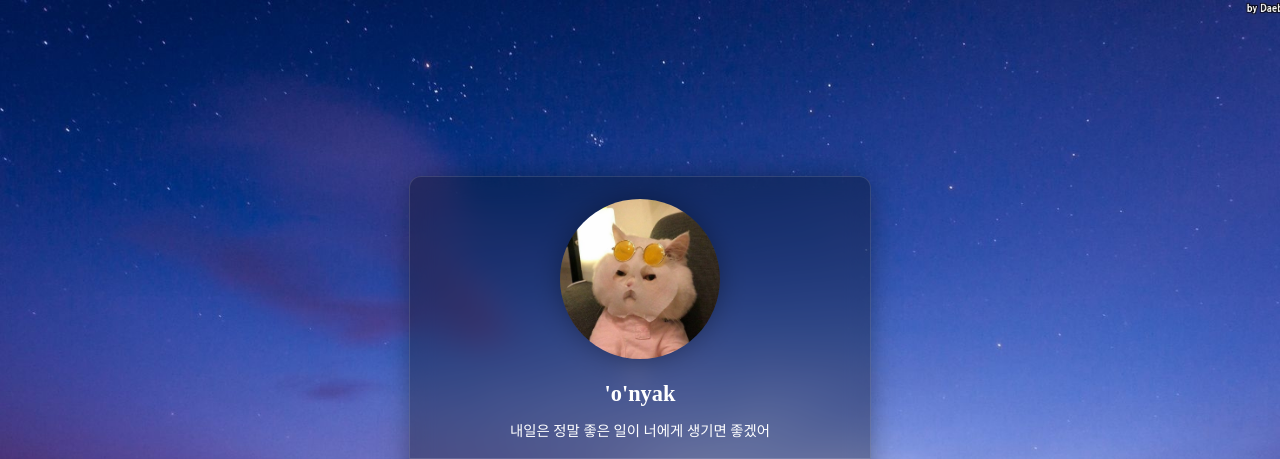
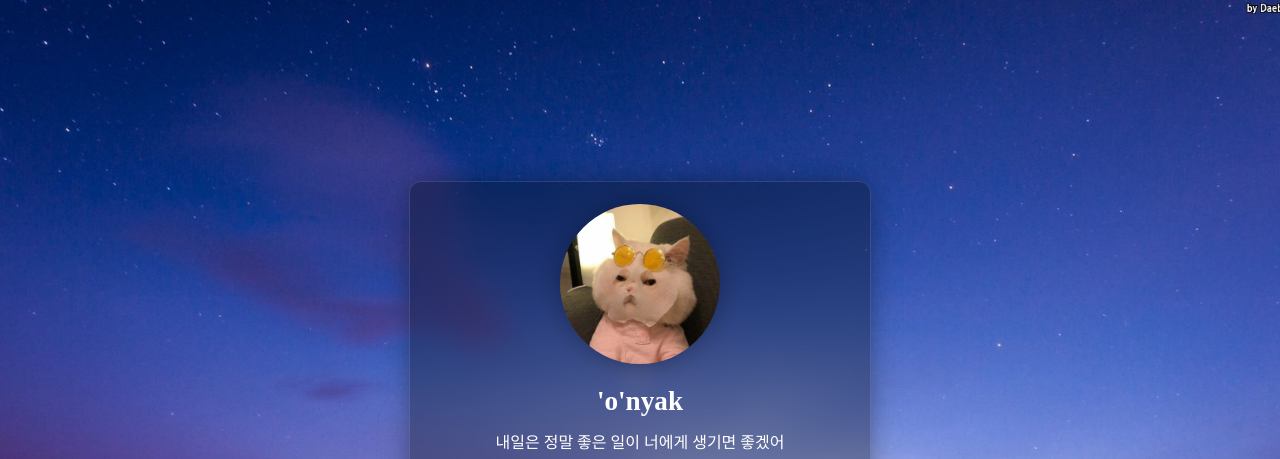
Before and after one commit to onyak0317/onyak0317.github.io, a website built with Vite: page docs/index.html in a window 1280 px wide. Shown: the top 459 px of the page. Built offline with nearby package versions, Linux system fonts and the light colour scheme; a web font is replaced by a local one.

Commit message:
폰트 변경과 사이트 파비콘 추가

```diff
--- a/docs/index.html
+++ b/docs/index.html
@@ -4,11 +4,12 @@
 
     <!--OG-->
     <meta property="og:type" content="article">
-    <!-- <meta property="og:url" content="https://qwreey75.github.io/dontChangeMyTheme"> -->
+    <meta property="og:url" content="https://onyak0317.github.io">
     <meta property="og:title" content="'o'nyak 의 소개 사이트">
+    <meta property="og:image" content="https://onyak0317.github.io/picture/profile.png" />
 
     <meta charset="UTF-8" />
-    <link rel="icon" type="image/svg+xml" href="favicon.svg" />
+    <link rel="icon" type="image/svg+xml" href="favicon.png" />
     <meta name="viewport" content="width=device-width, initial-scale=1.0" />
     <title>Vite App</title>
     <link rel="stylesheet" href="style.css">
--- a/docs/style.css
+++ b/docs/style.css
@@ -12,6 +12,14 @@
   --button-text-color: rgb(253, 226, 255);
 }
 
+/* 폰트 */
+@font-face {
+  font-family: 'GangwonEdu_OTFBoldA';
+  src: url('https://cdn.jsdelivr.net/gh/projectnoonnu/noonfonts_2201-2@1.0/GangwonEdu_OTFBoldA.woff') format('woff');
+  font-weight: normal;
+  font-style: normal;
+}
+
 /* 기본설정 */
 html, body {
   margin: 0px;
@@ -24,7 +32,7 @@ p {
   /* 기본 글자색 */
   color: white;
   /* 기본 폰트 */
-  /* font-family: ; */
+  font-family: 'GangwonEdu_OTFBoldA';
   margin: 0px;
 }
 a { /* 링크 넣으면 밑줄 넣는거 없에기 */
@@ -59,7 +67,7 @@ body {
 
   /* 크기 */
   width: 460px;
-  height: 446px;
+  height: 436px;
 }
 
 /* 프사 스타일 */
@@ -75,13 +83,13 @@ body {
 #profile-name {
   font-weight: bold;
   margin-bottom: 12px;
-  font-size: 1.4rem;
+  font-size: 1.7rem;
 }
 
 /* 프로필 설명 */
 #profile-description {
   margin-bottom: 12px;
-  font-size: 0.9rem;
+  font-size: 1rem;
 }
 
 /* 분활하는 선 */
```
Also changed, not shown: docs/favicon.ico (added), docs/favicon.png (added), docs/favicon.svg (deleted).
